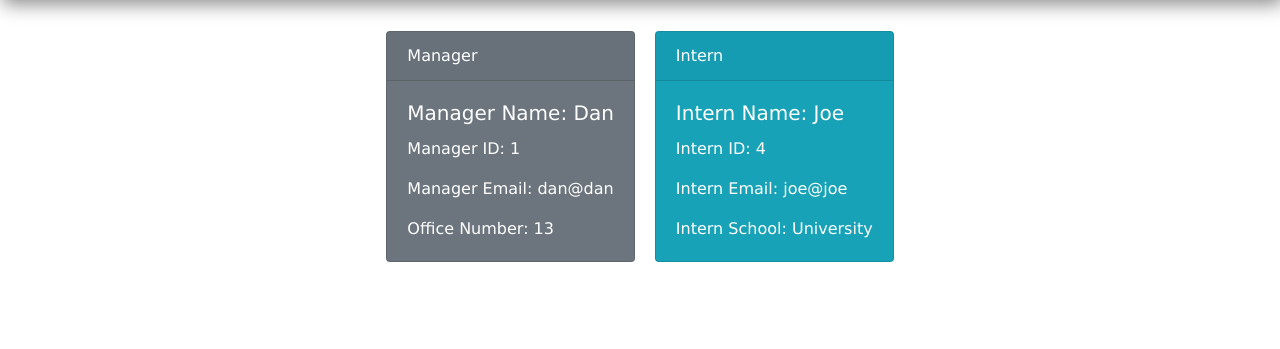
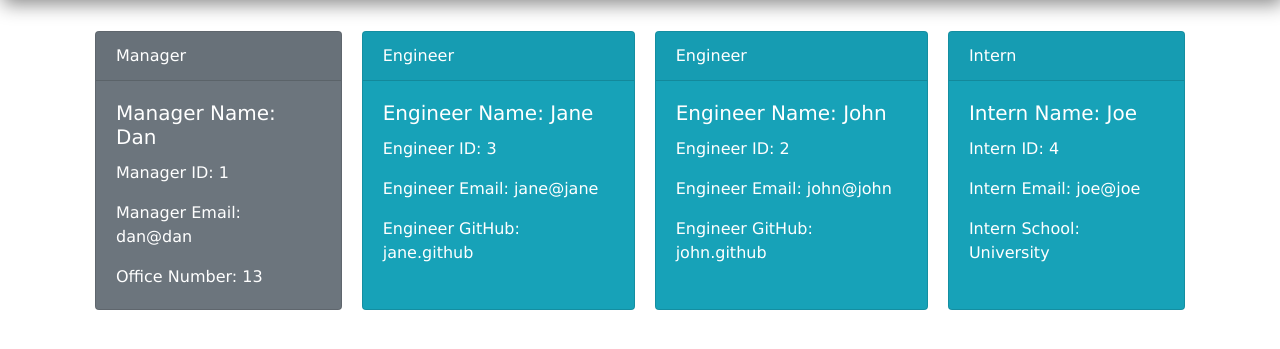
Before and after one commit to danfenichel/employee-summary, a website: page output/team.html in a window 1280 px wide. Shown: the part 91-440 px from the top of the page. Drawn offline with nearby package versions, Linux system fonts and the light colour scheme.

Commit message:
Fixed team.html output file

```diff
--- a/output/team.html
+++ b/output/team.html
@@ -60,6 +60,24 @@
             </div>
         </div>
     <div class="card text-white bg-info mb-3" style="max-width: 18rem;">
+        <div class="card-header">Engineer</div>
+        <div class="card-body">
+            <h5 class="card-title">Engineer Name: Jane</h5>
+            <p class="card-text">Engineer ID: 3</p>
+            <p class="card-text">Engineer Email: jane@jane</p>
+            <p class="card-text">Engineer GitHub: jane.github</p>
+        </div>
+    </div>
+    <div class="card text-white bg-info mb-3" style="max-width: 18rem;">
+        <div class="card-header">Engineer</div>
+        <div class="card-body">
+            <h5 class="card-title">Engineer Name: John</h5>
+            <p class="card-text">Engineer ID: 2</p>
+            <p class="card-text">Engineer Email: john@john</p>
+            <p class="card-text">Engineer GitHub: john.github</p>
+        </div>
+    </div>
+    <div class="card text-white bg-info mb-3" style="max-width: 18rem;">
         <div class="card-header">Intern</div>
         <div class="card-body">
             <h5 class="card-title">Intern Name: Joe</h5>
```
